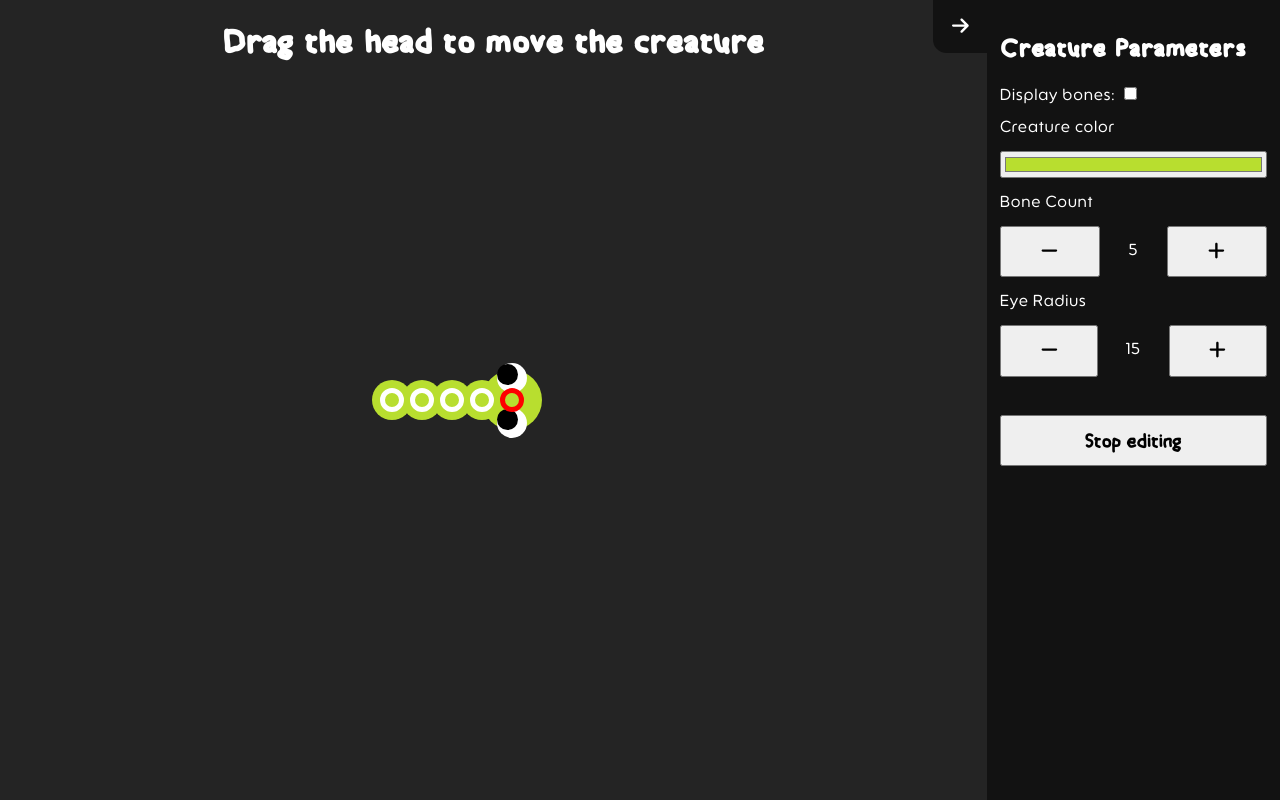
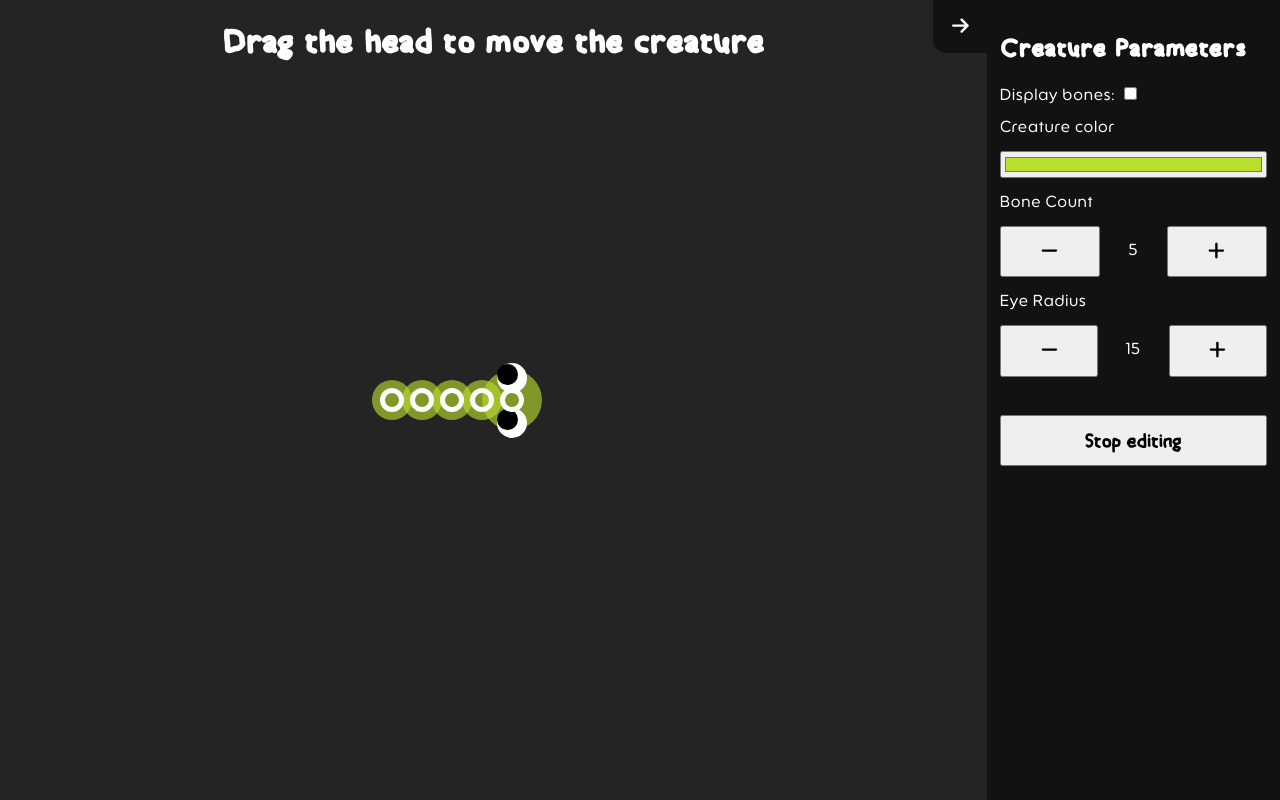
Before and after one commit to DaiF1/CreatureSandbox, a React (Vite) app: page / in a window 1280 px wide. Both pictures are taken after a click on the button "Edit the bones". Built offline with nearby package versions, Linux system fonts and the light colour scheme.

Commit message:
update(creature: bones): make body transparent when showing bones

```diff
--- a/src/App.tsx
+++ b/src/App.tsx
@@ -21,7 +21,7 @@ function App() {
                 <h1 id="helper-text">Drag the head to move the creature</h1>
             </header>
 
-            <Creature boneCount={boneCount} showBones={showBones} color={creatureColor} eyeRadius={eyeRadius} editMode={editMode}></Creature>
+            <Creature boneCount={boneCount} showBones={showBones || editMode} color={creatureColor} eyeRadius={eyeRadius} editMode={editMode}></Creature>
 
             <div id="config-panel" style={
                 mobileRatio ?
--- a/src/ArmatureNode.tsx
+++ b/src/ArmatureNode.tsx
@@ -34,7 +34,7 @@ export function ArmatureNode({ x = 0, y = 0, radius = 0, color = "", showBones =
                         top: y - radius,
                         width: radius * 2,
                         height: radius * 2,
-                        backgroundColor: color,
+                        backgroundColor: showBones ? color + "a0" : color,
                     }
                 }
             ></div>
--- a/src/Creature.css
+++ b/src/Creature.css
@@ -9,10 +9,6 @@
     height: 14px;
 
     z-index: 5;
-}
-
-.armature-head {
-    border-color: red;
 }
 
 .body-node {
--- a/src/Creature.tsx
+++ b/src/Creature.tsx
@@ -1,11 +1,8 @@
 import {useEffect, useState} from "react"
 import {boneRadius, boneOffset, NodeProps, ArmatureNode} from "./ArmatureNode"
+import {darkenColor, degToRad} from "./utils";
 
 import './Creature.css'
-
-function degToRad(d: number) {
-    return d * Math.PI / 180;
-}
 
 const defaultBodyRadius = 20;
 
@@ -188,7 +185,7 @@ export function Creature({boneCount = 0, showBones = false, color = "", eyeRadiu
     return (
         <>
             <div id="armature" key={boneCount}>
-            <div className="armature-node armature-head"
+            <div className="armature-node"
                  style={{
                      left: headX - boneRadius,
                      top: headY - boneRadius,
@@ -212,13 +209,13 @@ export function Creature({boneCount = 0, showBones = false, color = "", eyeRadiu
                  }}
                  >
              </div>
-            <div className="body-node body-head"
+            <div className="body-node"
                  style={{
                          left: headX - headRadius,
                          top: headY - headRadius,
                          width: headRadius * 2,
                          height: headRadius * 2,
-                         backgroundColor: color,
+                         backgroundColor: showBones ? color + "a0" : color,
                      }}
                  onMouseDown={() => {
                      if (editMode) return;
@@ -257,7 +254,7 @@ export function Creature({boneCount = 0, showBones = false, color = "", eyeRadiu
                        y={node.y}
                        color={color}
                        radius={node.radius}
-                       showBones={showBones || editMode}>
+                       showBones={showBones}>
                    </ArmatureNode>)
             }
             </div>
--- /dev/null
+++ b/src/utils.ts
@@ -0,0 +1,35 @@
+
+export function degToRad(d: number) {
+    return d * Math.PI / 180;
+}
+
+export function hexToRgb(hex: string) {
+  var result = /^#?([a-f\d]{2})([a-f\d]{2})([a-f\d]{2})$/i.exec(hex);
+  return result ? {
+    r: parseInt(result[1], 16),
+    g: parseInt(result[2], 16),
+    b: parseInt(result[3], 16)
+  } : null;
+}
+
+function componentToHex(c: number) {
+  var hex = c.toString(16);
+  return hex.length == 1 ? "0" + hex : hex;
+}
+
+export function rgbToHex(r: number, g: number, b: number) {
+  return "#" + componentToHex(r) + componentToHex(g) + componentToHex(b);
+}
+
+export function invertColor(hex: string) {
+  let c = hexToRgb(hex);
+  return rgbToHex(255 - c!.r, 255 - c!.g, 255 - c!.b);
+}
+
+export function darkenColor(hex: string, amount: number) {
+  let c = hexToRgb(hex);
+
+  return rgbToHex(Math.max(0, c!.r - amount),
+                  Math.max(0, c!.g - amount),
+                  Math.max(0, c!.b - amount));
+}
```
